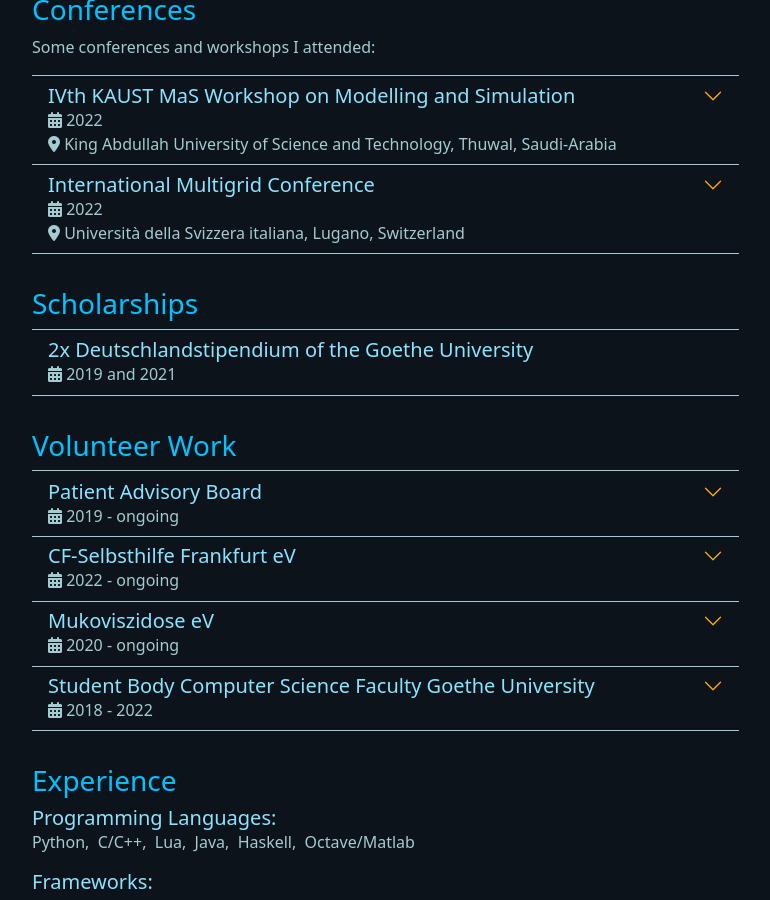
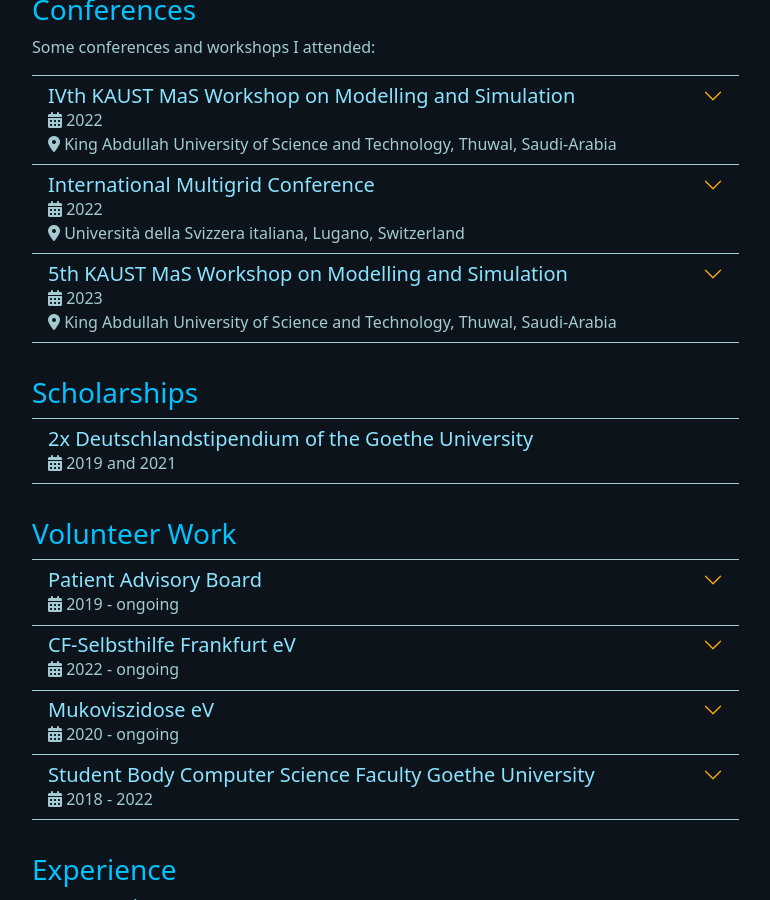
Before and after one commit to Nordegraf/nordegraf.github.io, a Jekyll site: the page built from _pages/about.html, in a window 1280 px wide and 900 px high, scrolled down 712 px. Shown: the whole window, without its empty margins (78-848 px from the left). Built offline with Jekyll 4.4.1, drawn with Linux system fonts in a browser that asks for light colours.

Commit message:
added 5th kaust mas workshop

```diff
--- a/_data/conferences.yml
+++ b/_data/conferences.yml
@@ -15,3 +15,12 @@
   link: https://www.img2022.usi.ch
   talk: Simulation of unsaturated density driven flow with a phreatic surface
   role: speaker
+
+- name: 5th KAUST MaS Workshop on Modelling and Simulation
+  institution: King Abdullah University of Science and Technology
+  city: Thuwal
+  country: Saudi-Arabia
+  year: 2023
+  link: https://cemse.kaust.edu.sa/events/event/5th-kaust-cemse-mas-workshop-modelling-and-simulation
+  talk: Simulation of unsaturated density driven flow with a phreatic surface
+  role: speaker
```
